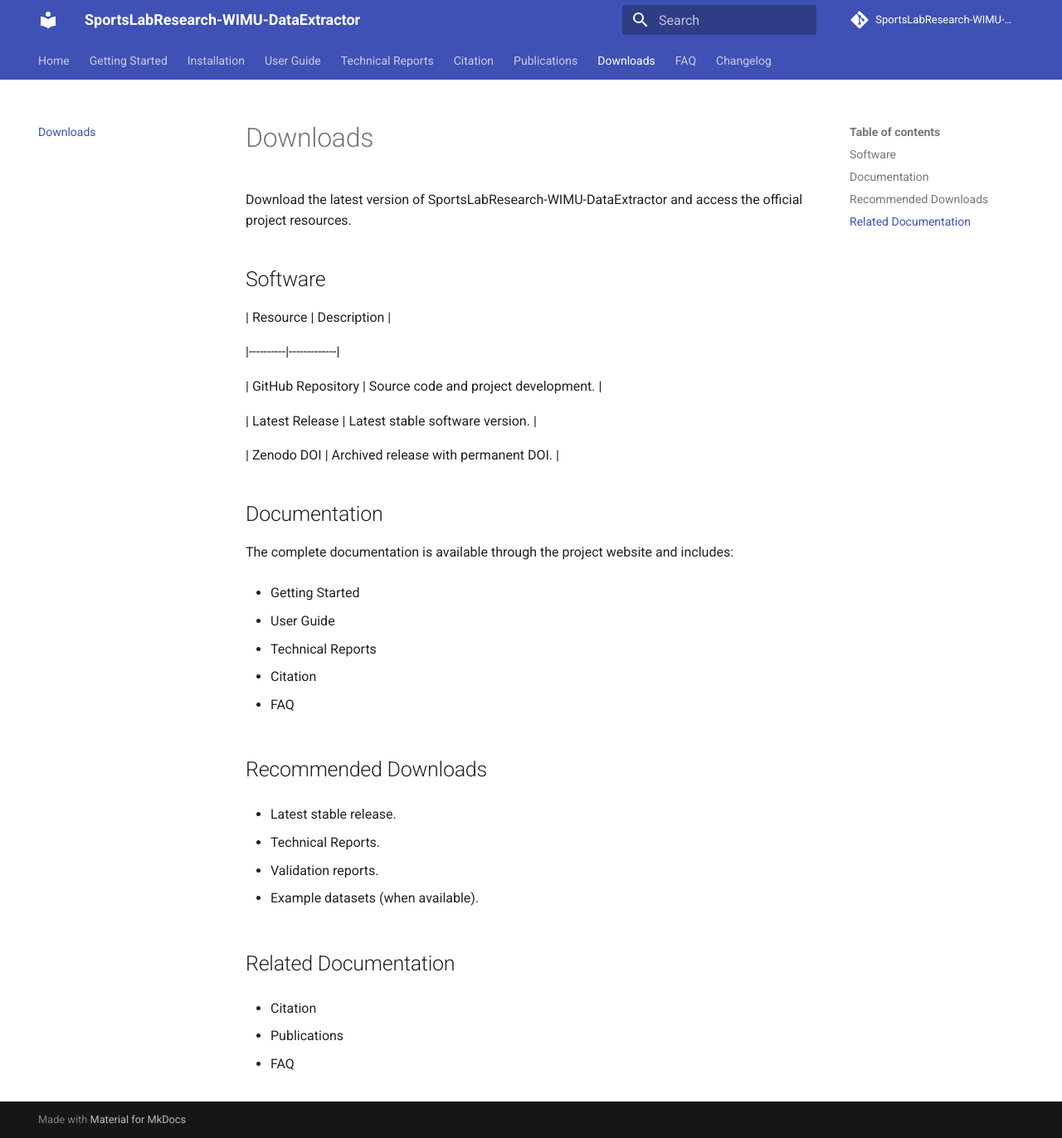
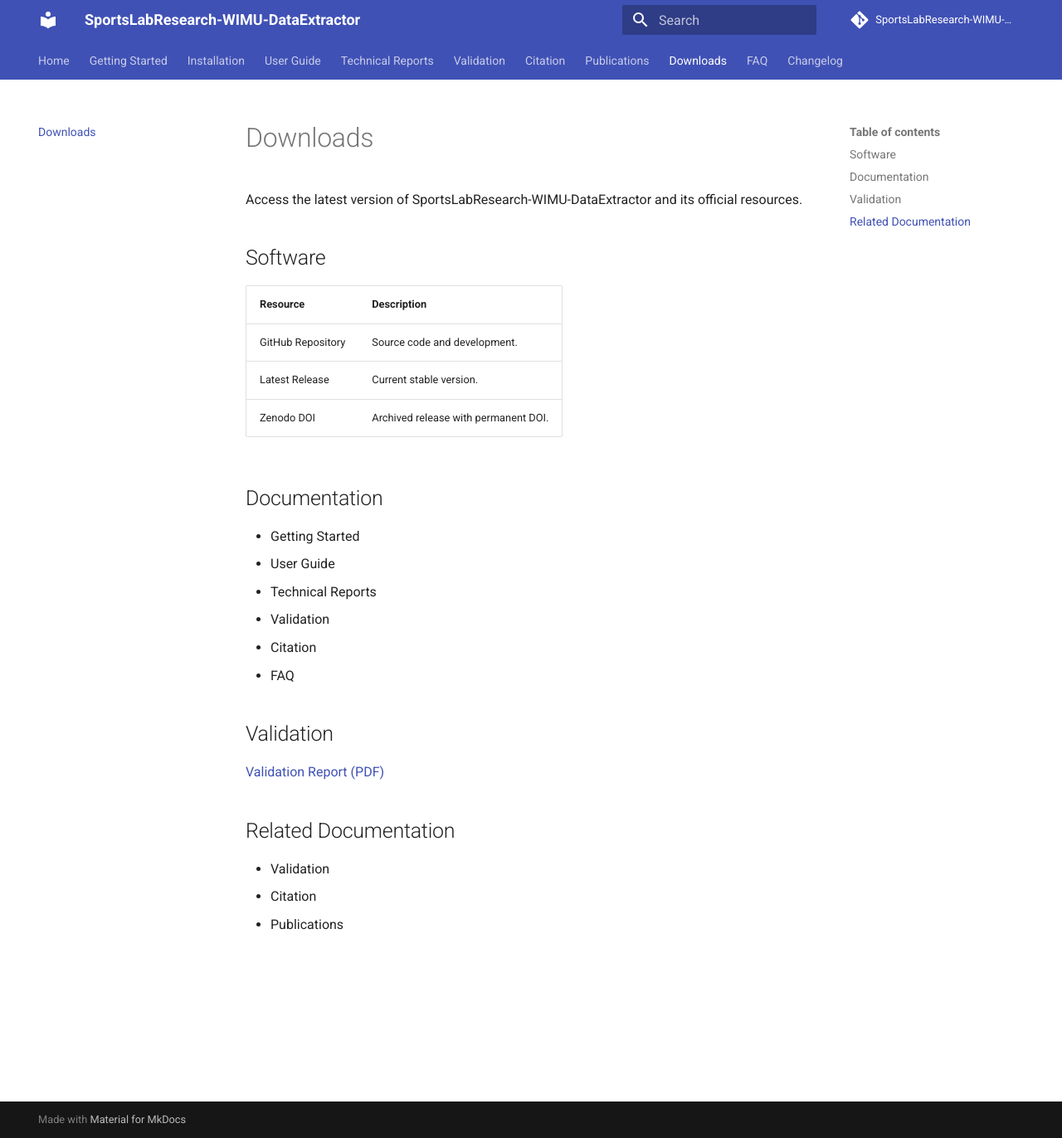
Before and after one commit to SportsLabResearch/SportsLabResearch-WIMU-DataExtractor, an MkDocs documentation site: the page built from docs/downloads.md, in a window 1280 px wide and 1372 px high. Shown: the whole window at 83% size. Built offline with MkDocs 1.6.1 and Material for MkDocs 9.7.7, drawn with Linux system fonts in a browser that asks for light colours; comment, search, counter and statistics services are not loaded.

Commit message:
Publish validation report links

```diff
--- a/docs/downloads.md
+++ b/docs/downloads.md
@@ -1,67 +1,30 @@
 # Downloads
 
-
-
-Download the latest version of SportsLabResearch-WIMU-DataExtractor and access the official project resources.
-
-
+Access the latest version of SportsLabResearch-WIMU-DataExtractor and its official resources.
 
 ## Software
 
-
-
 | Resource | Description |
-
 |----------|-------------|
-
-| GitHub Repository | Source code and project development. |
-
-| Latest Release | Latest stable software version. |
-
+| GitHub Repository | Source code and development. |
+| Latest Release | Current stable version. |
 | Zenodo DOI | Archived release with permanent DOI. |
-
-
 
 ## Documentation
 
-
-
-The complete documentation is available through the project website and includes:
-
-
-
 - Getting Started
-
 - User Guide
-
 - Technical Reports
-
+- Validation
 - Citation
-
 - FAQ
 
+## Validation
 
-
-## Recommended Downloads
-
-
-
-- Latest stable release.
-
-- Technical Reports.
-
-- Validation reports.
-
-- Example datasets (when available).
-
-
+[Validation Report (PDF)](validation/reports/Validation_Script_Extraction_vs_SPRO.pdf)
 
 ## Related Documentation
 
-
-
+- Validation
 - Citation
-
 - Publications
-
-- FAQ
--- a/mkdocs.yml
+++ b/mkdocs.yml
@@ -3,7 +3,7 @@
 site_url: https://sportslabresearch.github.io/SportsLabResearch-WIMU-DataExtractor/
 
 repo_name: SportsLabResearch-WIMU-DataExtractor
-repo_url: https://github.com/SportsLabResearch-WIMU-DataExtractor
+repo_url: https://github.com/SportsLabResearch/SportsLabResearch-WIMU-DataExtractor
 
 theme:
   name: material
@@ -37,6 +37,7 @@
   - Home: index.md
   - Getting Started: getting-started.md
   - Installation: installation.md
+
   - User Guide:
       - Introduction: user-guide/index.md
       - Project Structure: user-guide/project-structure.md
@@ -44,6 +45,7 @@
       - Processing Workflows: user-guide/workflows.md
       - Reports: user-guide/reports.md
       - Troubleshooting: user-guide/troubleshooting.md
+
   - Technical Reports:
       - Overview: technical-reports/index.md
       - TR-001 User Guide: technical-reports/tr-001-user-guide.md
@@ -52,6 +54,11 @@
       - TR-004 Validation Protocol: technical-reports/tr-004-validation-protocol.md
       - TR-005 Output Specification: technical-reports/tr-005-output-specification.md
       - TR-006 Software Architecture: technical-reports/tr-006-software-architecture.md
+
+  - Validation:
+      - Overview: validation/index.md
+      - Reports: validation/reports.md
+
   - Citation: citation.md
   - Publications: publications.md
   - Downloads: downloads.md
```
Also changed, not shown: docs/citation.md (+6 -6 lines), docs/index.md (+6 -0 lines), docs/validation/index.md (added, +25 -0 lines), docs/validation/reports.md (added, +9 -0 lines), 1 other file.
